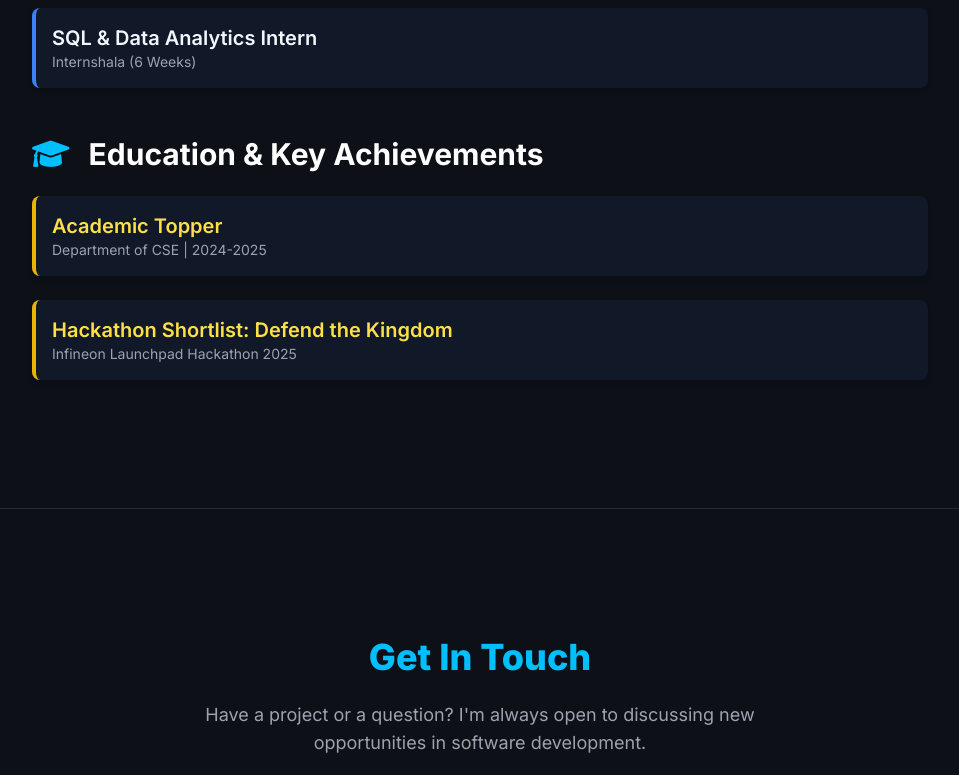
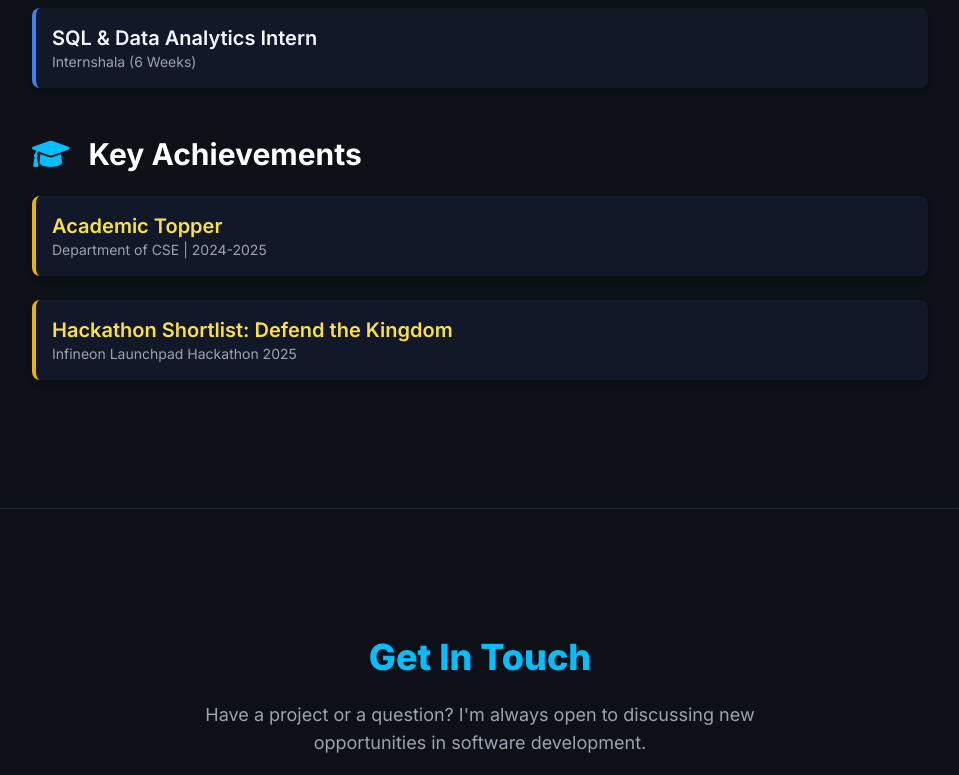
Before and after one commit to BharathiS-07/portfolio, a plain HTML site: page index.html in a window 1280 px wide. Shown: the part 3360-4135 px from the top of the page, without its empty margins (160-1119 px from the left). Drawn offline with nearby package versions, Linux system fonts and the light colour scheme.

Commit message:
Update index.html

```diff
--- a/index.html
+++ b/index.html
@@ -280,7 +280,7 @@
                 </div>
 
                 <div class="scroll-reveal delay-200">
-                    <h3 class="text-3xl font-bold mb-6 text-white"><i class="fas fa-graduation-cap mr-3" style="color: var(--color-primary);"></i> Education & Key Achievements</h3>
+                    <h3 class="text-3xl font-bold mb-6 text-white"><i class="fas fa-graduation-cap mr-3" style="color: var(--color-primary);"></i> Key Achievements</h3>
                     <ul class="space-y-6">
                             <li class="p-4 rounded-lg bg-gray-900 border-l-4 border-yellow-500 shadow-md">
                             <p class="text-xl font-semibold text-yellow-300">Academic Topper</p>
```
